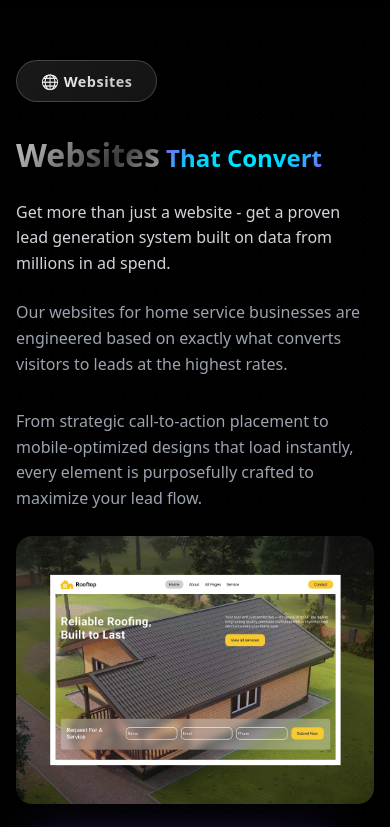
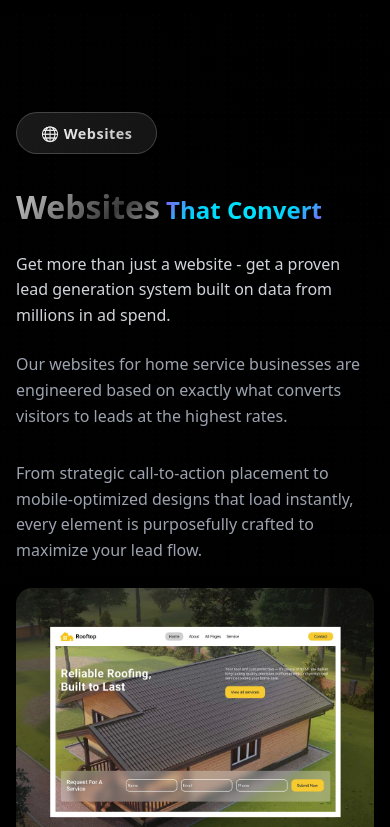
Before and after one commit to PedroVader/dr-seo-website, a plain HTML site: page index.html in a window 390 px wide. Shown: the part 852-1679 px from the top of the page. Drawn offline with nearby package versions, Linux system fonts and the light colour scheme; animation ran at ten frames a second.

Commit message:
responsive

```diff
--- a/css/responsive.css
+++ b/css/responsive.css
@@ -207,6 +207,10 @@ body {
     max-height: 5rem !important;
     margin: 0 auto !important;
   }
+
+  .services-section.py-20 {
+    padding-top: 100px !important;
+  }
 }
 
 /* ===== SMALL MOBILE (480px and below) ===== */
--- a/css/styles.css
+++ b/css/styles.css
@@ -949,9 +949,9 @@ body {
     padding: 2rem 0;
   }
 
-  .background-video {
+  /* .background-video {
     display: none;
-  }
+  } */
 
   .gradient-text {
     font-size: 2.5rem;
```
